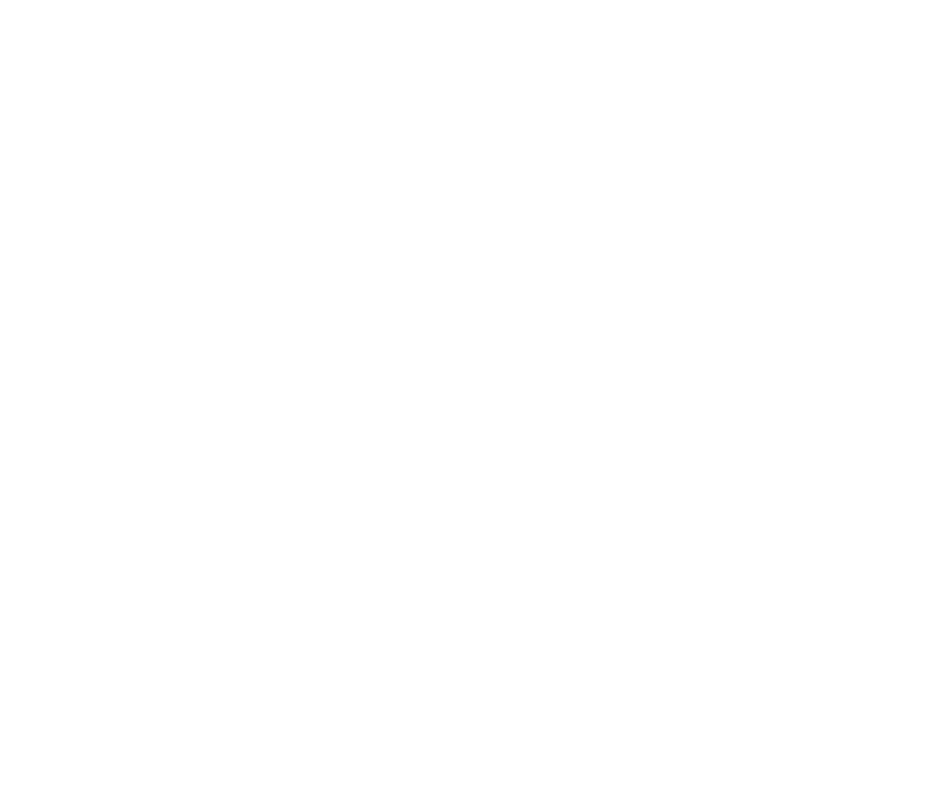
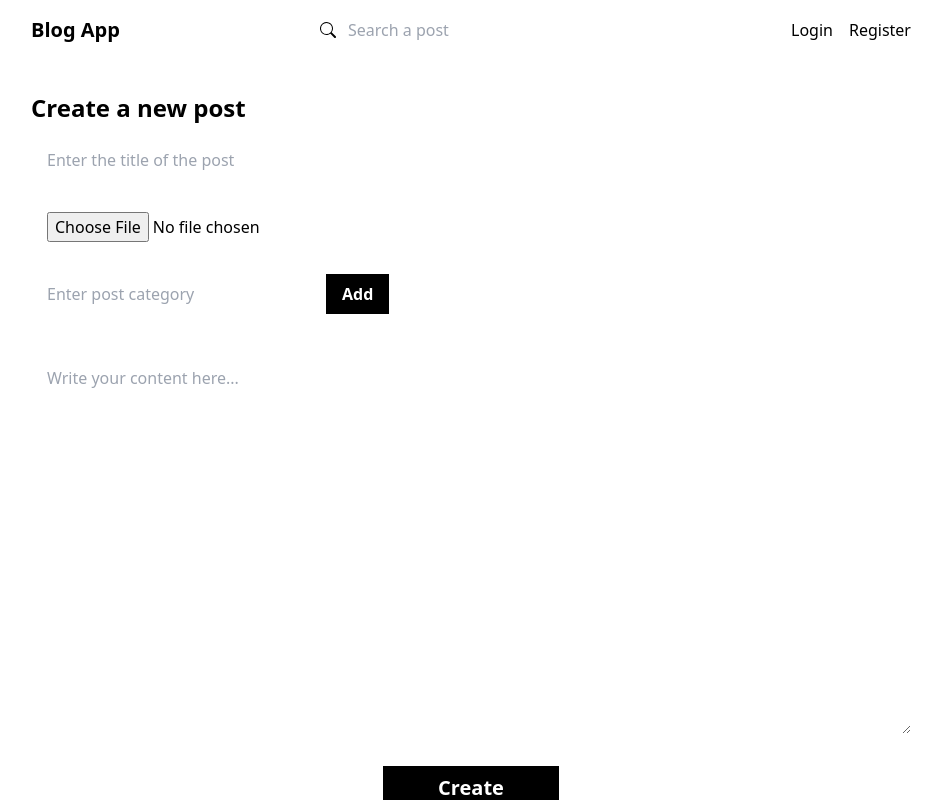
Before and after one commit to Adnaan1806/Blog-Website, a React (Vite) app in the folder frontend/: page /write in a window 1280 px wide. Before the commit this address had no page. Shown: the top 800 px of the page, without its empty margins (169-1111 px from the left). Built offline with nearby package versions, Linux system fonts and the light colour scheme.

Commit message:
create post page update with Add button category backend

```diff
--- a/frontend/src/App.jsx
+++ b/frontend/src/App.jsx
@@ -5,6 +5,7 @@ import Home from "./pages/Home";
 import Login from "./pages/Login";
 import Register from "./pages/Register";
 import PostDetails from "./pages/PostDetails";
+import CreatePost from "./pages/CreatePost";
 
 const App = () => {
   return (
@@ -15,6 +16,7 @@ const App = () => {
         <Route exact path="/login" element={<Login />} />
         <Route exact path="/register" element={<Register />} />
         <Route exact path="/posts/post/:id" element={<PostDetails />} />
+        <Route exact path="/write" element={<CreatePost />} />
       </Routes>
 
     </div>
--- /dev/null
+++ b/frontend/src/pages/CreatePost.jsx
@@ -0,0 +1,84 @@
+import { useState } from "react";
+import Footer from "../components/Footer";
+import Navbar from "../components/Navbar";
+import { ImCross } from "react-icons/im";
+
+const CreatePost = () => {
+  const [cat, setCat] = useState("");
+  const [cats, setCats] = useState([]);
+
+  const addCategory = () => {
+    let updateCats = [...cats]
+    updateCats.push(cat)
+    setCat("")
+    setCats(updateCats)
+  }
+
+  const deleteCategory = (i) => {
+    let updatedCats = [...cats]
+    updatedCats.splice(i)
+    setCats(updatedCats)
+  }
+
+  return (
+    <div>
+      <Navbar />
+      <div className="px-6 md:px-[200px] mt-8">
+        <h1 className="font-bold md:text-2xl text-xl">Create a new post</h1>
+
+        <form className="w-full flex flex-col space-y-4 md:space-y-8 mt-4">
+          <input
+            type="text"
+            placeholder="Enter the title of the post"
+            className="px-4 py-2 outline-none"
+          />
+          <input type="file" className="px-4" />
+          <div className="flex flex-col">
+            <div className="flex items-center space-x-4 md:space-x-8">
+              <input
+                value={cat}
+                onChange={(e) => setCat(e.target.value)}
+                type="text"
+                placeholder="Enter post category"
+                className="px-4 py-2 outline-none"
+              />
+              <div
+                onClick={addCategory}
+                className="bg-black text-white px-4 py-2 font-semibold cursor-pointer"
+              >
+                Add
+              </div>
+            </div>
+
+            {/*categories*/}
+            <div className="flex px-4 mt-3">
+              {cats?.map((c,i) => (
+                <div key={i} className="flex justify-center items-center space-x-2 mr-4 bg-gray-200 px-2 py-1 rounded-md">
+                  <p>{c}</p>
+                  <p
+                    onClick={()=>deleteCategory(i)}
+                    className="text-white bg-black rounded-full cursor-pointer p-1 text-sm"
+                  >
+                    <ImCross />
+                  </p>
+                </div>
+              ))}
+            </div>
+          </div>
+          <textarea
+            rows={15}
+            cols={30}
+            className="px-4 py-2 outline-none"
+            placeholder="Write your content here..."
+          />
+          <button className="bg-black w-full md:w-[20%] mx-auto text-white font-semibold px-4 py-2 md:text-xl text-lg">
+            Create
+          </button>
+        </form>
+      </div>
+      <Footer />
+    </div>
+  );
+};
+
+export default CreatePost;
```
